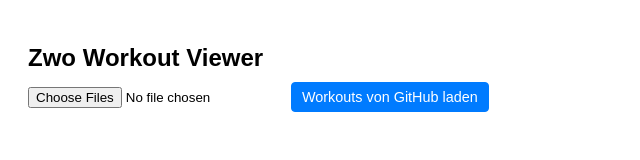
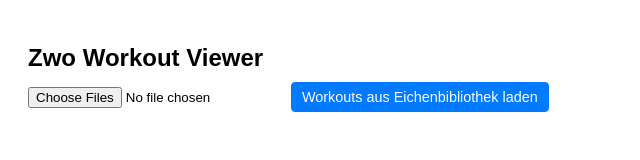
Before and after one commit to lemueller196/-zwo-viewer, a plain HTML site: page index.html in a window 1280 px wide. Shown: the whole page, without its empty margins (0-640 px from the left). Drawn offline with nearby package versions, Linux system fonts and the light colour scheme.

Commit message:
Update index.html

```diff
--- a/index.html
+++ b/index.html
@@ -22,7 +22,7 @@
 <h1>Zwo Workout Viewer</h1>
 <div id="controls">
   <input type="file" id="fileInput" accept=".zwo" multiple>
-  <button id="loadFromGitHub">Workouts von GitHub laden</button>
+  <button id="loadFromGitHub">Workouts aus Eichenbibliothek laden</button>
 </div>
 <div id="workoutCharts"></div>
 
```
